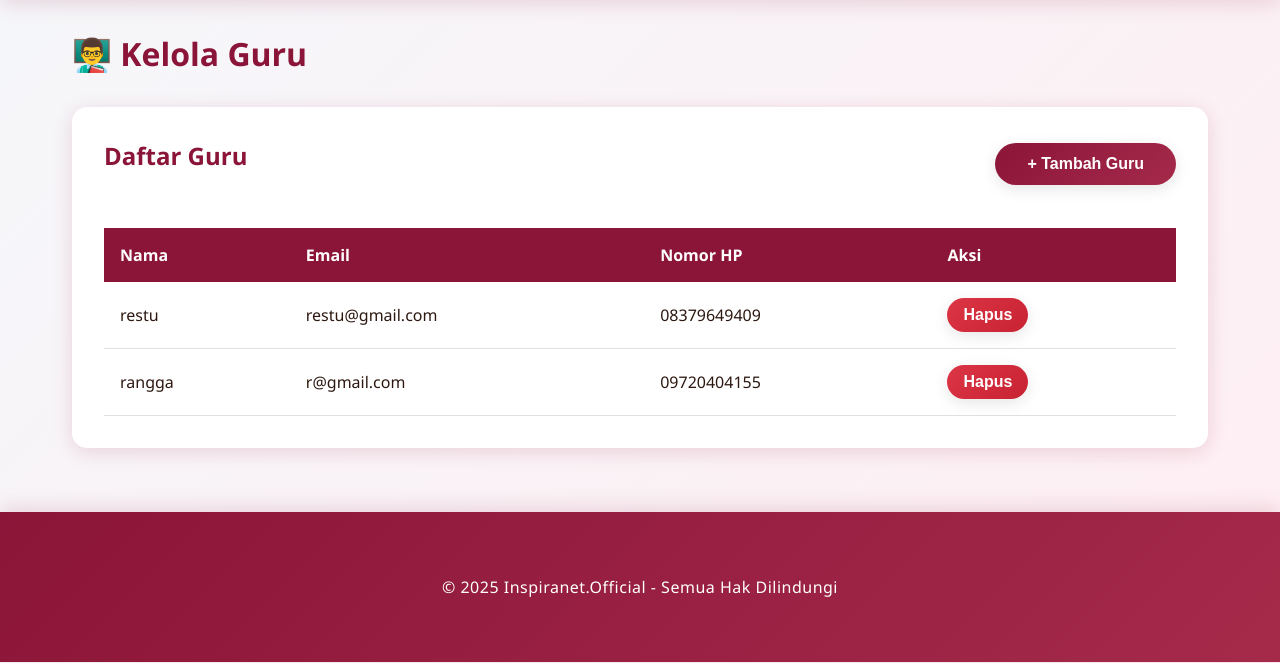
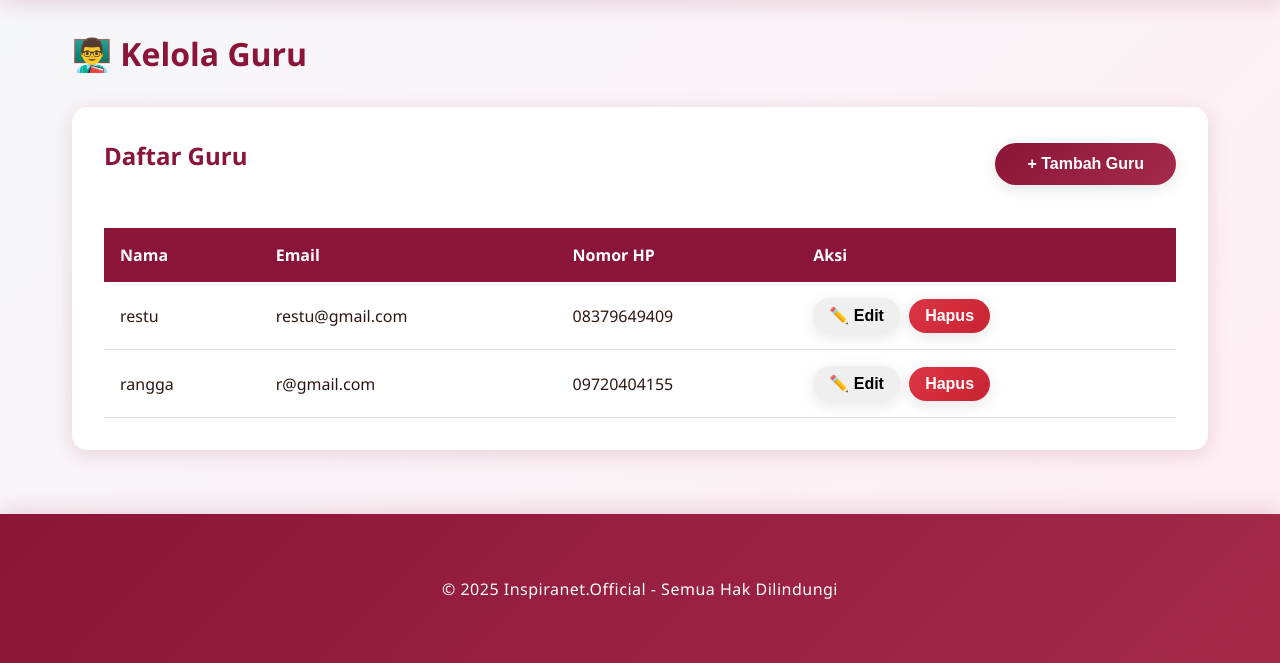
Before and after one commit to rafliyusuf999/aplikasi-tryout-siswa-dan-pembelajaran, a Flask app: page /admin/teachers in a window 1280 px wide; the page is wider, and only the part inside the window is pictured. Shown: the part 82-745 px from the top of that part. Run offline with Flask 3, Linux system fonts and the light colour scheme; a user stored in the database is signed in; data comes from the database, SQL or seed files in the repository.

Commit message:
Allow admins to update teacher information and manage their profiles
Adds an admin endpoint and UI for editing teacher details, including password updates, and adjusts modal styling for better usability.

Replit-Commit-Author: Agent
Replit-Commit-Session-Id: 0bea7e5a-dba7-4dde-a1aa-92c025379b6f
Replit-Commit-Checkpoint-Type: intermediate_checkpoint
Replit-Commit-Screenshot-Url: https://storage.googleapis.com/screenshot-production-us-central1/bfcd52d2-dc1c-4b34-9763-1baeae42569c/0bea7e5a-dba7-4dde-a1aa-92c025379b6f/BhJ32nn

```diff
--- a/app.py
+++ b/app.py
@@ -500,6 +500,29 @@ def admin_add_teacher():
     db.session.commit()
 
     flash('Guru berhasil ditambahkan!', 'success')
+    return redirect(url_for('admin_teachers'))
+
+@app.route('/admin/teachers/<int:id>/edit', methods=['POST'])
+@login_required
+def admin_edit_teacher(id):
+    if current_user.role != 'admin':
+        return jsonify({'success': False, 'message': 'Akses ditolak'}), 403
+
+    teacher = User.query.get_or_404(id)
+    if teacher.role != 'teacher':
+        return jsonify({'success': False, 'message': 'Hanya bisa mengedit guru'}), 400
+
+    teacher.full_name = request.form.get('full_name')
+    teacher.email = request.form.get('email')
+    teacher.phone_number = request.form.get('phone_number')
+
+    password = request.form.get('password')
+    if password:
+        teacher.set_password(password)
+
+    db.session.commit()
+
+    flash('Data guru berhasil diperbarui!', 'success')
     return redirect(url_for('admin_teachers'))
 
 @app.route('/admin/teachers/delete/<int:id>', methods=['POST'])
--- a/static/css/style.css
+++ b/static/css/style.css
@@ -832,8 +832,14 @@ body {
     }
 
     .modal-content {
-        margin: 5% auto;
+        margin: 10px auto;
         width: 95%;
+        padding: 1rem;
+        max-height: calc(100vh - 30px);
+    }
+
+    .modal {
+        padding: 10px 0;
     }
 
     table {
--- a/templates/admin_teachers.html
+++ b/templates/admin_teachers.html
@@ -28,6 +28,15 @@
                     <td>{{ teacher.email }}</td>
                     <td>{{ teacher.phone_number }}</td>
                     <td>
+                        <button
+                            class="btn btn-info teacher-edit-btn"
+                            style="padding: 0.5rem 1rem; margin-right: 5px;"
+                            data-id="{{ teacher.id }}"
+                            data-name="{{ teacher.full_name }}"
+                            data-email="{{ teacher.email }}"
+                            data-phone="{{ teacher.phone_number }}">
+                            ✏️ Edit
+                        </button>
                         <form method="POST" action="{{ url_for('admin_delete_teacher', id=teacher.id) }}" style="display: inline;" data-confirm-delete>
                             <button type="submit" class="btn btn-danger" style="padding: 0.5rem 1rem;">Hapus</button>
                         </form>
@@ -66,4 +75,54 @@
         </form>
     </div>
 </div>
+
+<div id="editTeacherModal" class="modal">
+    <div class="modal-content">
+        <div class="modal-header">
+            <h3>Edit Data Guru</h3>
+            <span class="close" onclick="closeModal('editTeacherModal')">&times;</span>
+        </div>
+        <form method="POST" id="editTeacherForm">
+            <div class="form-group">
+                <label>Nama Lengkap:</label>
+                <input type="text" id="edit_teacher_name" name="full_name" class="form-control" required>
+            </div>
+            <div class="form-group">
+                <label>Email:</label>
+                <input type="email" id="edit_teacher_email" name="email" class="form-control" required>
+            </div>
+            <div class="form-group">
+                <label>Nomor HP:</label>
+                <input type="tel" id="edit_teacher_phone" name="phone_number" class="form-control" required>
+            </div>
+            <div class="form-group">
+                <label>Password Baru (kosongkan jika tidak ingin mengubah):</label>
+                <input type="password" id="edit_teacher_password" name="password" class="form-control" placeholder="Kosongkan jika tidak ingin mengubah">
+            </div>
+            <button type="submit" class="btn btn-primary" style="width: 100%;">Simpan Perubahan</button>
+        </form>
+    </div>
+</div>
+
+<script>
+document.addEventListener('DOMContentLoaded', function() {
+    document.querySelectorAll('.teacher-edit-btn').forEach(function(button) {
+        button.addEventListener('click', function() {
+            const id = this.getAttribute('data-id');
+            const name = this.getAttribute('data-name');
+            const email = this.getAttribute('data-email');
+            const phone = this.getAttribute('data-phone');
+
+            document.getElementById('edit_teacher_name').value = name;
+            document.getElementById('edit_teacher_email').value = email;
+            document.getElementById('edit_teacher_phone').value = phone;
+            document.getElementById('edit_teacher_password').value = '';
+
+            document.getElementById('editTeacherForm').action = '{{ url_for("admin_edit_teacher", id=0) }}'.replace('/0', '/' + id);
+
+            showModal('editTeacherModal');
+        });
+    });
+});
+</script>
 {% endblock %}
```
Also changed, not shown: attached_assets/image_1759801457214.png (added), 1 other file.
